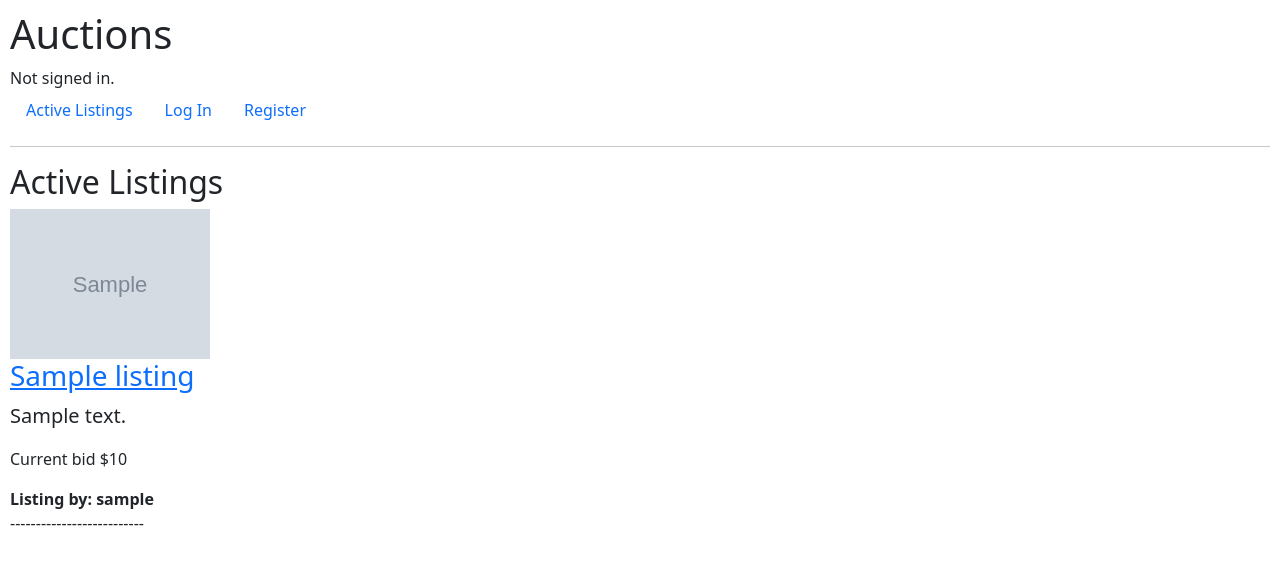
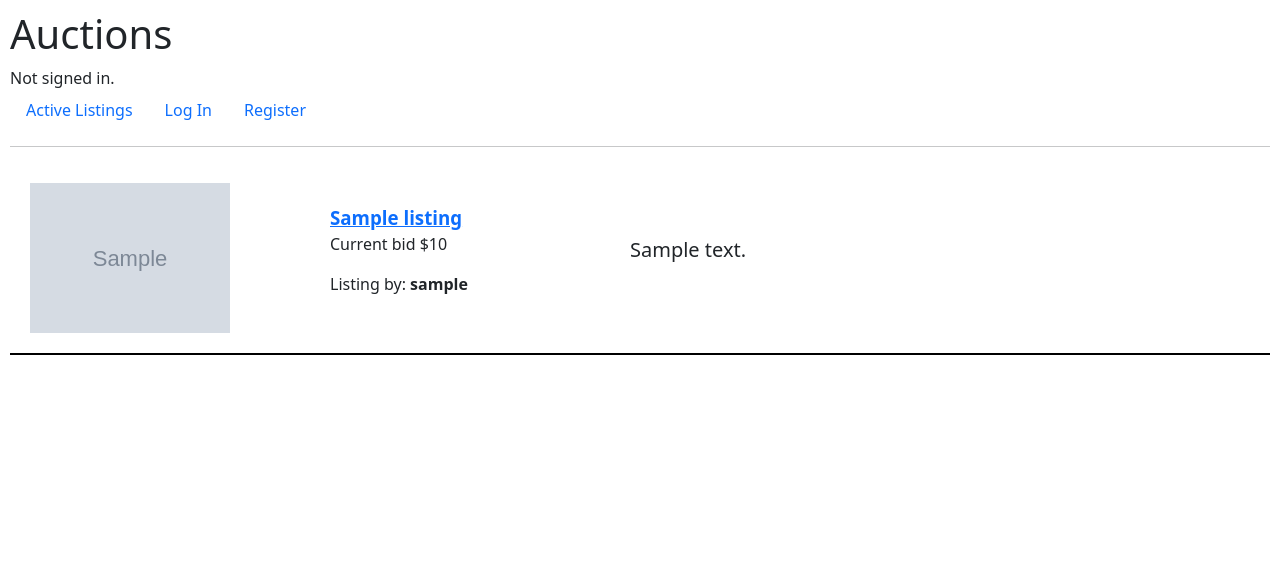
Before and after one commit to minprog-platforms/project-commerce-django-gabrielveder, a Django app: page / in a window 1280 px wide. Shown: the top 565 px of the page. Run offline with Django 3.2, Linux system fonts and the light colour scheme; tables that the repository leaves empty hold one stand-in row (values such as "Sample post"); grey boxes marked "Sample" are stand-in pictures.

Commit message:
Added style to the pages and added finishing touches

```diff
--- a/auctions/models.py
+++ b/auctions/models.py
@@ -7,23 +7,23 @@ class User(AbstractUser):
 
 class Bid(models.Model):
     amount = models.PositiveIntegerField()
-    user = models.ForeignKey(User, on_delete=models.CASCADE, related_name="bid")
+    user = models.ForeignKey(User, on_delete=models.CASCADE)
 
 class Listing(models.Model):
 
     title = models.CharField(max_length=32)
     description = models.TextField(max_length=500)
-    current_bid = models.ForeignKey(Bid, on_delete=models.CASCADE, null=True, related_name="lisitng_bid")
+    current_bid = models.ForeignKey(Bid, on_delete=models.CASCADE, null=True)
     image_url = models.CharField(max_length=250)
-    owner = models.ForeignKey(User, on_delete=models.CASCADE, related_name="listing_user")
+    owner = models.ForeignKey(User, on_delete=models.CASCADE, null=True)
     isactive = models.BooleanField(default=True)
 
     def __str__(self) -> str:
         return self.title
 
 class Comment(models.Model):
-    author = models.ForeignKey(User, on_delete=models.CASCADE, related_name="auther_comment")
-    listing = models.ForeignKey(Listing, on_delete=models.CASCADE, related_name="listing_comment")
+    author = models.ForeignKey(User, on_delete=models.CASCADE, null=True)
+    listing = models.ForeignKey(Listing, on_delete=models.CASCADE, null=True)
     text = models.CharField(max_length=512)
 
     def __str__(self):
--- a/auctions/static/auctions/styles.css
+++ b/auctions/static/auctions/styles.css
@@ -1,3 +1,50 @@
 body {
     padding: 10px;
 }
+
+.parent {
+    display: grid;
+    grid-template-columns: 300px 300px 500px;
+    grid-template-rows: auto;
+
+    box-sizing: border-box;
+    margin-left: auto;
+    margin-right: auto;
+    border-bottom: 2px solid black;
+    align-items: center;
+    padding: 20px;
+}
+
+.parent1 {
+
+    display: grid;
+    grid-template-columns: 300px 500px 600px;
+    grid-template-rows: auto;
+    box-sizing: border-box;
+    margin-left: auto;
+    margin-right: auto;
+    align-items: center;
+    padding: 10px;
+}
+
+.child1 {
+    padding: 20px;
+}
+
+.child {
+    box-sizing: border-box;
+    border: 2px;
+}
+
+.grandchild {
+    display: inline-block;
+    vertical-align: right;
+}
+
+#button {
+    margin: 5px;
+}
+
+#bid{
+    margin-top: 10px;
+}
--- a/auctions/templates/auctions/index.html
+++ b/auctions/templates/auctions/index.html
@@ -1,20 +1,23 @@
 {% extends "auctions/layout.html" %}
 
 {% block body %}
-    <h2>Active Listings</h2>
 
-    {% for listing in listings %}
+    <ul class="list-group list-group-flush">
+        {% for listing in listings %}
+            <li>
+                <div class="parent">
+                    <div id="img"><img src="{{ listing.image_url }}" alt="Listing image" width=200px></div>
+                    <div class="child">
+                        <a style="font-size: 1.17em; font-weight: bold;" href="{% url 'listing_page' id=listing.id %}">{{ listing.title }}</a>
+                        <p>Current bid ${{ listing.current_bid.amount }}</p>
+                        <p>Listing by: <strong>{{ listing.owner }}</strong></p>
+                    </div>
 
-        <div class="jumbotron">
-            <img src="{{ listing.image_url }}" alt="Listing image" width=200px>
-            <h3>
-                <a href="{% url 'listing_page' id=listing.id %}">{{ listing.title }}</a>
-            </h3>
-            <p class="lead">{{ listing.description }}</p>
-            <p>Current bid ${{ listing.current_bid.amount }}</p>
-            <strong><div>Listing by: {{ listing.owner }}</div></strong>
-        </div>
-        <div>--------------------------</div>
-    {% endfor %}
+                    <div class="grandchild"><p class="lead">{{ listing.description }}</p></div>
+
+                </div>
+            </li>
+        {% endfor %}
+    </ul>
 
 {% endblock %}
--- a/auctions/views.py
+++ b/auctions/views.py
@@ -88,7 +88,8 @@ def new_listing(request):
             image_url = url
             )
         new_listing.save()
-        return render(request, "auctions/index.html")
+        # return render(request, "auctions/index.html")
+        return index(request)
     else:
         return render(request, "auctions/new_listing.html")
 
@@ -123,7 +124,7 @@ def add_bid(request, id):
     listing = Listing.objects.get(pk=id)
     comments = Comment.objects.filter(listing=listing)
 
-    # Saves bid amount as integer
+    # Save bid amount as integer
     bid = int(request.POST["new_bid"])
 
     # Bool that checks if the visitor is the owner of the page
```
Also changed, not shown: auctions/templates/auctions/listing_page.html (+15 -19 lines), auctions/templates/auctions/new_listing.html (+16 -13 lines), commerce_sketches/copy.html (added, +56 -0 lines), auctions/migrations/0014_alter_bid_user_alter_comment_author_and_more.py (added), 1 other file.
